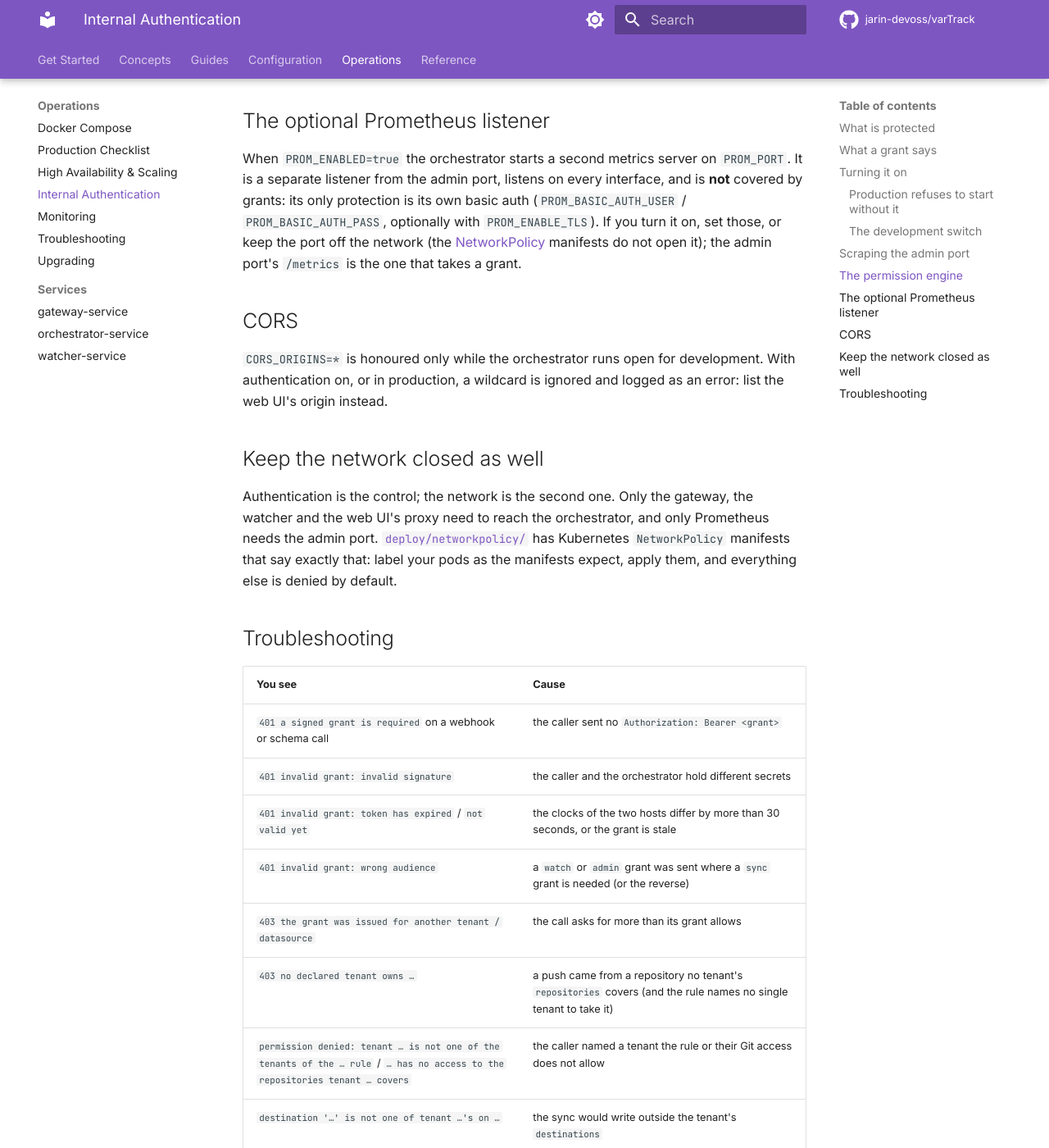
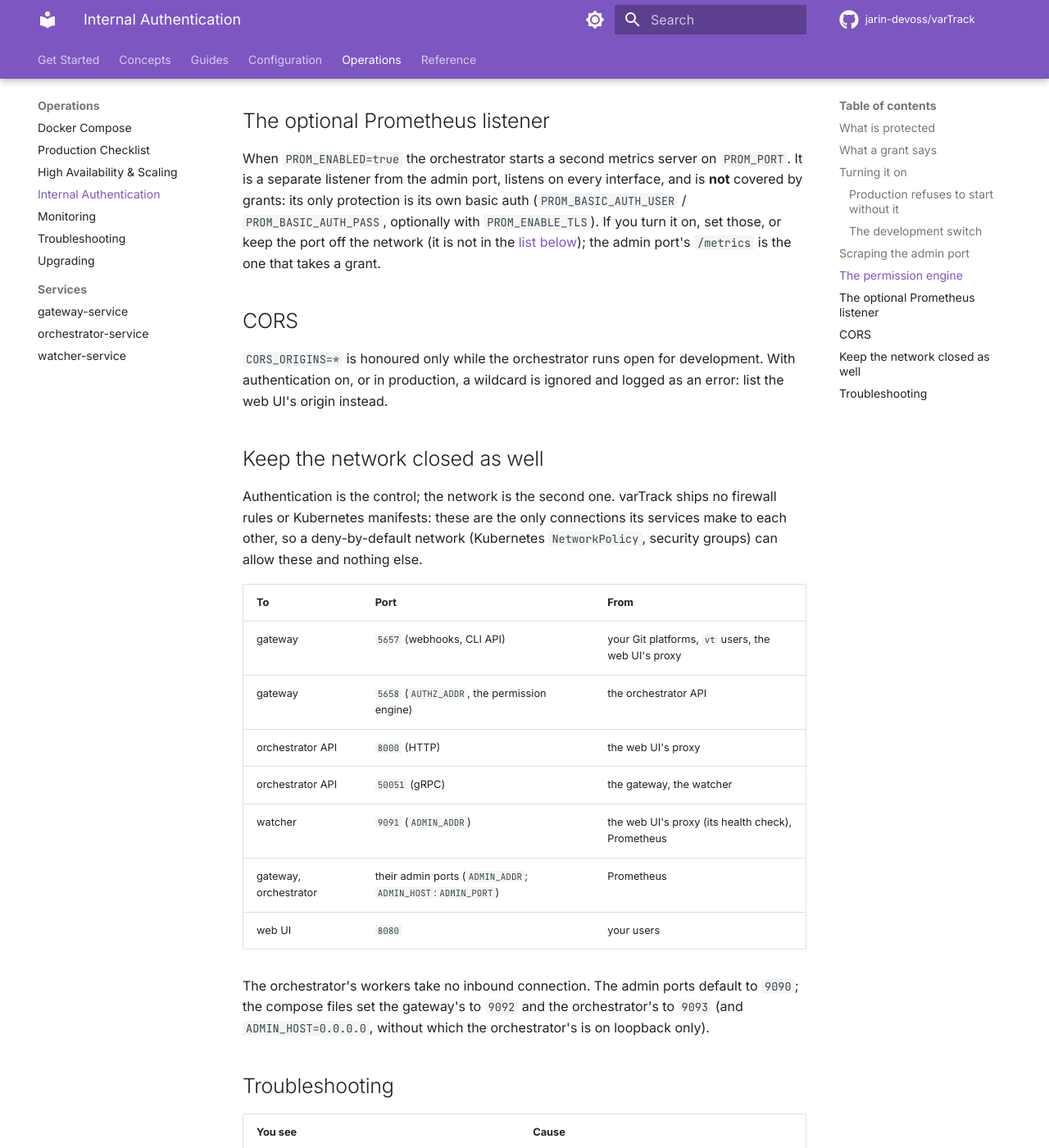
Before and after one commit to jarin-devoss/varTrack, an MkDocs documentation site: the page built from docs/operations/internal-auth.md, in a window 1280 px wide and 1400 px high, scrolled down 4900 px. Shown: the whole window at 82% size. Built offline with MkDocs 1.6.1 and Material for MkDocs 9.7.7, drawn with Linux system fonts in a browser that asks for light colours; comment, search, counter and statistics services are not loaded; some of the changed text lies outside the part shown.

Commit message:
chore: remove deploy/networkpolicy
varTrack ships no Kubernetes manifests, and the NetworkPolicy files had drifted: no policy for the web UI pod, which the default deny then cut off; the watcher's port closed to the UI's health check; the orchestrator's HTTP port opened to the gateway and the watcher, which only use gRPC. Internal authentication now lists the connections the services make instead, for whatever network rules a deployment writes.

Co-Authored-By: Claude Opus 5.5 <noreply@anthropic.com>

```diff
--- a/docs/operations/internal-auth.md
+++ b/docs/operations/internal-auth.md
@@ -157,8 +157,7 @@ when `GRPC_TLS_CA` is set, requires a client certificate that CA signed (mTLS);
 presents `TLS_CERT_FILE`/`TLS_KEY_FILE` and verifies the gateway with `GATEWAY_AUTHZ_CA_FILE` (else
 `TLS_CA_FILE`). The gateway refuses to serve `AUTHZ_ADDR` in production without a signing secret.
 Without a secret (development) it serves open and says so at startup. Only the orchestrator's API
-needs to reach it: the NetworkPolicy in [`deploy/networkpolicy/gateway.yaml`](https://github.com/jarin-devoss/varTrack/tree/main/deploy/networkpolicy)
-opens `5658` to it alone.
+needs to reach it: open `5658` to it alone ([below](#keep-the-network-closed-as-well)).
 
 What the engine learns from the Git platforms is remembered for `AUTHZ_CACHE_TTL` (default 60 s) per
 token, platform and question, keyed by a hash of the token. Signing out drops what it knows of the
@@ -170,8 +169,8 @@ When `PROM_ENABLED=true` the orchestrator starts a second metrics server on `PRO
 a separate listener from the admin port, listens on every interface, and is **not** covered by
 grants: its only protection is its own basic auth (`PROM_BASIC_AUTH_USER` /
 `PROM_BASIC_AUTH_PASS`, optionally with `PROM_ENABLE_TLS`). If you turn it on, set those, or
-keep the port off the network (the [NetworkPolicy](#keep-the-network-closed-as-well) manifests
-do not open it); the admin port's `/metrics` is the one that takes a grant.
+keep the port off the network (it is not in the [list below](#keep-the-network-closed-as-well));
+the admin port's `/metrics` is the one that takes a grant.
 
 ## CORS
 
@@ -181,11 +180,23 @@ web UI's origin instead.
 
 ## Keep the network closed as well
 
-Authentication is the control; the network is the second one. Only the gateway, the watcher
-and the web UI's proxy need to reach the orchestrator, and only Prometheus needs the admin
-port. [`deploy/networkpolicy/`](https://github.com/jarin-devoss/varTrack/tree/main/deploy/networkpolicy)
-has Kubernetes `NetworkPolicy` manifests that say exactly that: label your pods as the
-manifests expect, apply them, and everything else is denied by default.
+Authentication is the control; the network is the second one. varTrack ships no firewall rules or
+Kubernetes manifests: these are the only connections its services make to each other, so a
+deny-by-default network (Kubernetes `NetworkPolicy`, security groups) can allow these and nothing else.
+
+| To | Port | From |
+|---|---|---|
+| gateway | `5657` (webhooks, CLI API) | your Git platforms, `vt` users, the web UI's proxy |
+| gateway | `5658` (`AUTHZ_ADDR`, the permission engine) | the orchestrator API |
+| orchestrator API | `8000` (HTTP) | the web UI's proxy |
+| orchestrator API | `50051` (gRPC) | the gateway, the watcher |
+| watcher | `9091` (`ADMIN_ADDR`) | the web UI's proxy (its health check), Prometheus |
+| gateway, orchestrator | their admin ports (`ADMIN_ADDR`; `ADMIN_HOST`:`ADMIN_PORT`) | Prometheus |
+| web UI | `8080` | your users |
+
+The orchestrator's workers take no inbound connection. The admin ports default to `9090`; the compose
+files set the gateway's to `9092` and the orchestrator's to `9093` (and `ADMIN_HOST=0.0.0.0`, without
+which the orchestrator's is on loopback only).
 
 ## Troubleshooting
 
```
Also changed, not shown: deploy/networkpolicy/README.md (deleted, +0 -33 lines), 4 other files.
